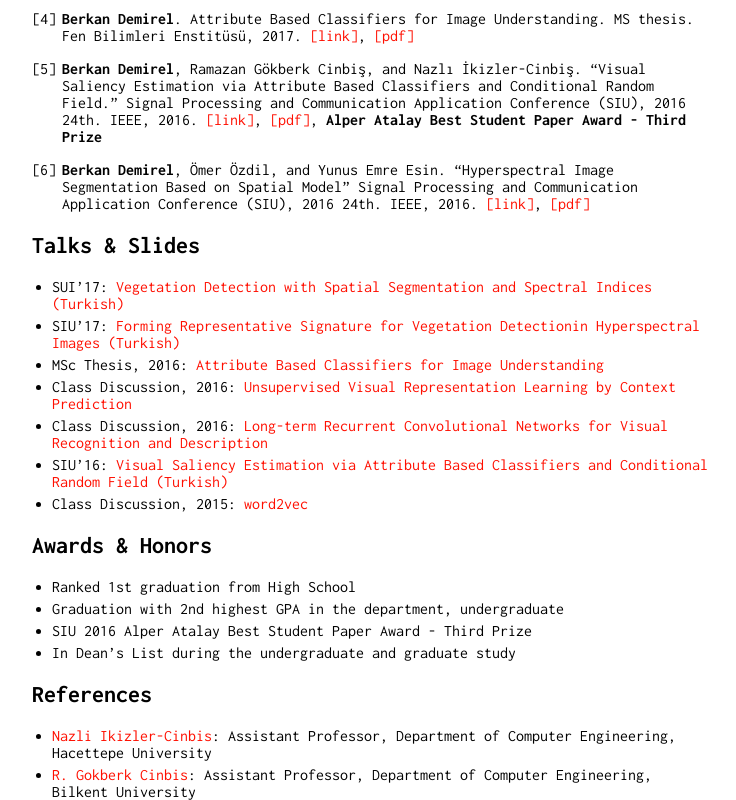
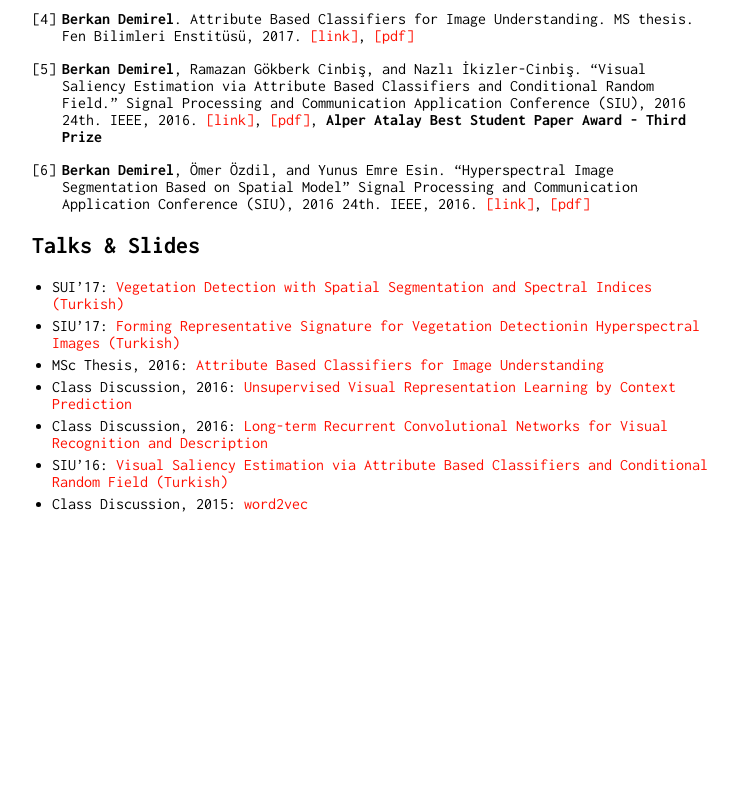
Before and after one commit to berkandemirel/berkandemirel.github.io, a plain HTML site: page index.html in a window 1280 px wide. Shown: the part 958-1758 px from the top of the page, without its empty margins (258-994 px from the left). After the commit the page ends 1470 px from the top, so only its background shows below. Drawn offline with Linux system fonts and the light colour scheme.

```diff
--- a/index.html
+++ b/index.html
@@ -117,21 +117,6 @@
   <li>Class Discussion, 2015: <a href="https://drive.google.com/open?id=0B_P70lsfjtnYNHg3bUxzY2NGZlE">word2vec</a> </li>
 </ul>
 
-<h2 id="awards--honors">Awards &amp; Honors</h2>
-<ul>
-  <li>Ranked 1st graduation from High School</li>
-  <li>Graduation with 2nd highest GPA in the department, undergraduate</li>
-  <li>SIU 2016 Alper Atalay Best Student Paper Award - Third Prize</li>
-  <li>In Dean’s List during the undergraduate and graduate study</li>
-</ul>
-
-<h2 id="references">References</h2>
-
-<ul>
-  <li><a href="http://web.cs.hacettepe.edu.tr/~nazli/">Nazli Ikizler-Cinbis</a>: Assistant Professor, Department of Computer Engineering, Hacettepe University</li>
-  <li><a href="http://www.cs.bilkent.edu.tr/~gcinbis/">R. Gokberk Cinbis</a>: Assistant Professor, Department of Computer Engineering, Bilkent University</li>
-</ul>
-
             </div>
 
     </div>
```
